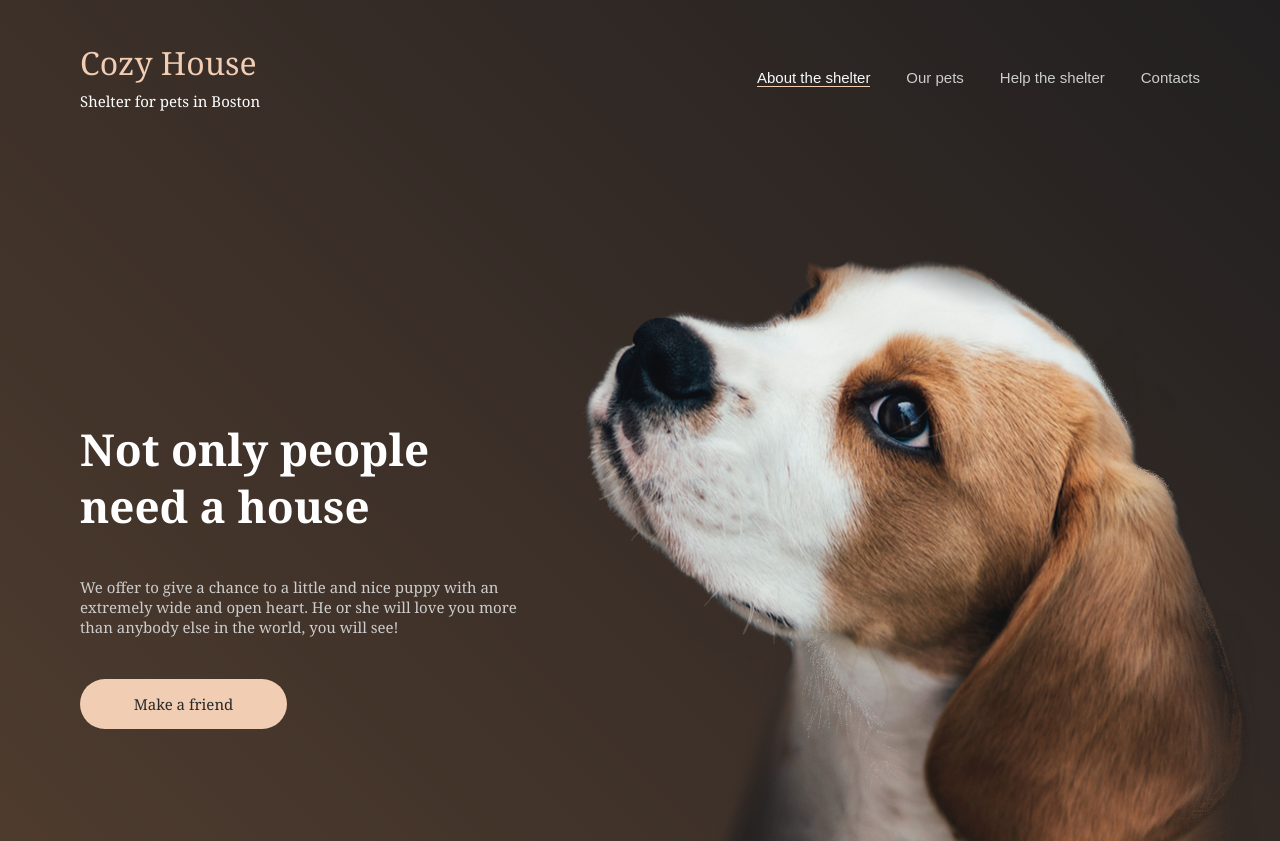
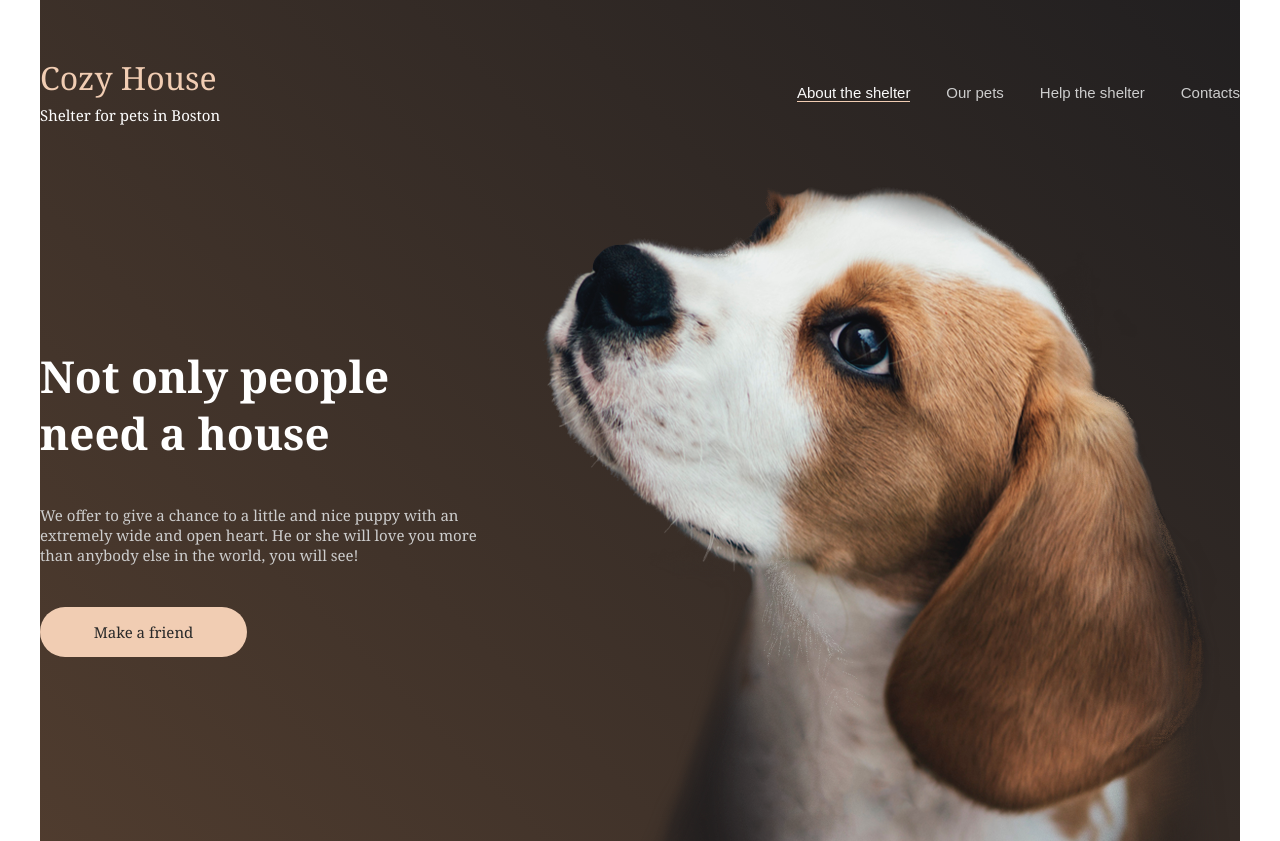
Before and after one commit to Sterka1402/Cozy-House, a website built with webpack: page index.html in a window 1280 px wide. Shown: the top 841 px of the page. Built offline with nearby package versions, Linux system fonts and the light colour scheme.

Commit message:
fixed header

```diff
--- a/index.html
+++ b/index.html
@@ -7,8 +7,9 @@
   <title>Cozy House</title>
 </head>
 <body>
+  <section class = "start">
+    <div class="container">
       <header>
-    <div class="container">
         <div class="header">
           <div>
             <a href="#" title="Cozy House">Cozy House</a>
@@ -23,6 +24,7 @@
             </ul>
           </nav>
         </div>
+      </header>
       <div class="startscreen">
         <div class="textstart">
           <h2>Not only people need a house</h2>
@@ -34,7 +36,7 @@
         <div><img src="img/start-screen-puppy.png" alt="puppy"></div>
       </div>
     </div>
-  </header>
+  </section>
   <section>
     <div class="container">
       <div class="containerAbout">
--- a/src/sass/_all.scss
+++ b/src/sass/_all.scss
@@ -136,7 +136,6 @@ h2{
     text-align: center;
     width: 308px;
     margin: 0 auto;
-
   }
 
   .help-icon {
--- a/src/sass/_header.scss
+++ b/src/sass/_header.scss
@@ -1,15 +1,14 @@
-header {
+.start {
   background: $background-header-footer;
   overflow:hidden;
   color: $color-header-footer-h;
+  margin: auto 40px;
 
   .header{
     display: flex;
     align-items: center;
     justify-content: space-between;
-    height: 60px;
-    margin: auto 40px;
-    padding-top: 78px;
+    padding: 60px 0;
 
     a {
       font-size: 32px;
@@ -46,11 +45,9 @@ header {
 }
 
 .startscreen{
-  width: 1200px;
   display: flex;
   text-align: left;
   justify-content: space-between;
-  margin: 180px 40px auto 40px;
 
   .textstart{
     max-width: 460px;
--- a/src/sass/_variables.scss
+++ b/src/sass/_variables.scss
@@ -5,7 +5,9 @@ $border-radius: 100px;
 $color-header-footer-h: #FFFFFF;
 $color-header-footer-li: #CDCDCD;
 $color-header-footer-primary: #F1CDB3;
+
 $color-buttons: #292929;
+
 $color-about-h: #545454;
 $color-about-p: #4C4C4C;
 
@@ -13,5 +15,6 @@ $color-about-p: #4C4C4C;
 $background-about-help: #FFFFFF;
 $background-pets-donation: #F6F6F6;
 $background-header-footer: linear-gradient(45deg,rgba(81,61,47,1), rgba(33,31,32,1));
+
 $background-buttons: #F1CDB3;
 $background-buttons-hover: #FDDCC4;
```
Also changed, not shown: dist/style.css. Lines whose indentation alone changed are shown as unchanged.
